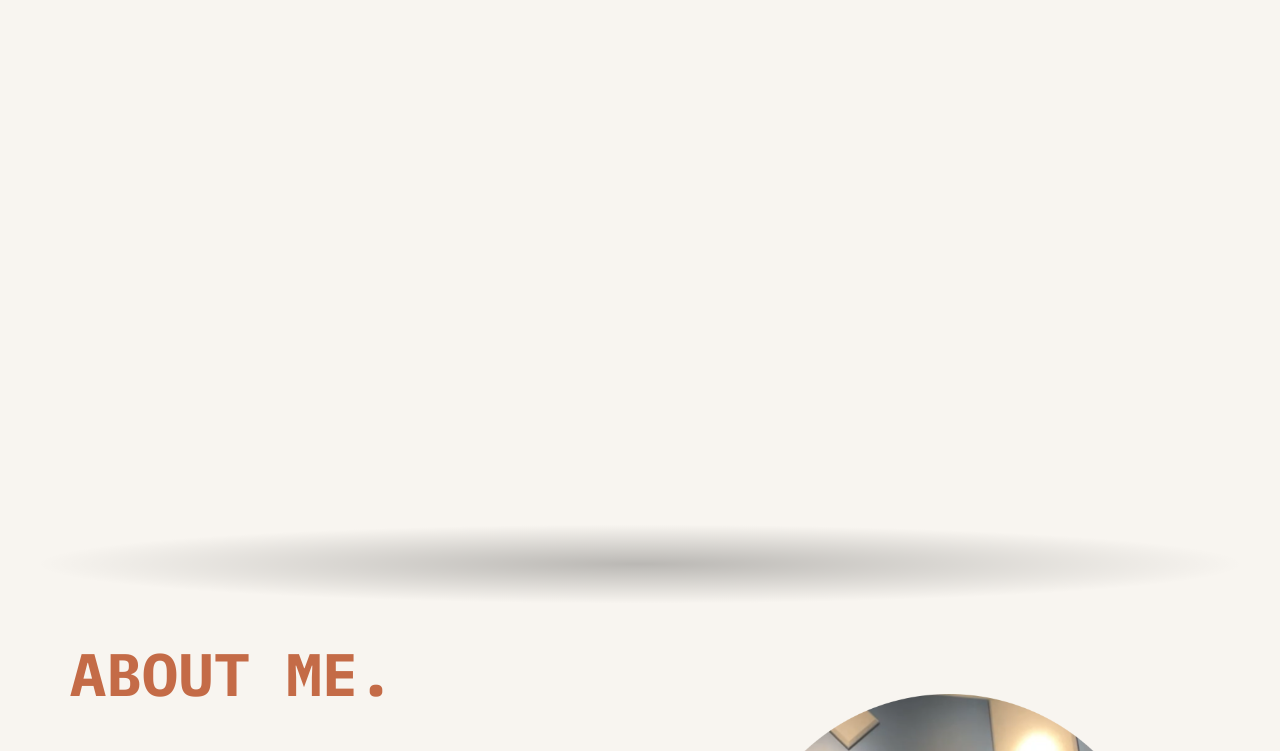
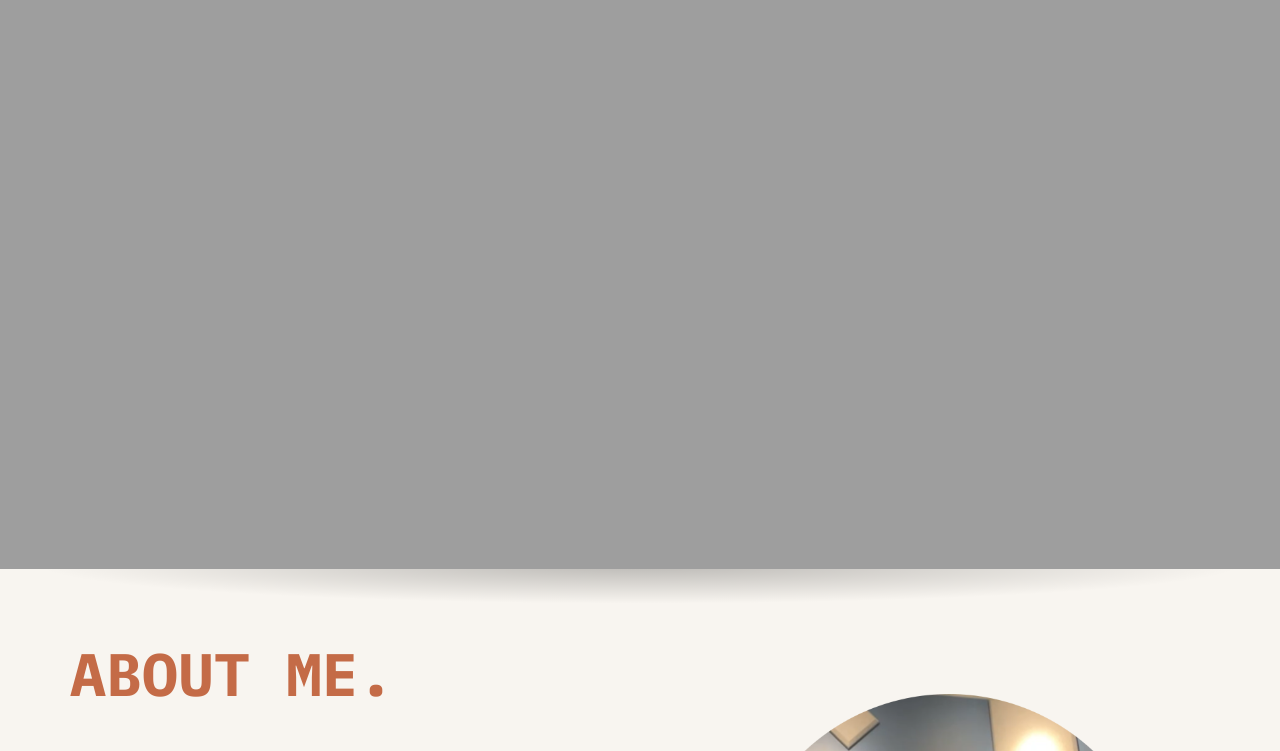
Before and after one commit to oberleaidan18/louie-mercury, a plain HTML site: page index.html in a window 1280 px wide. Shown: the part 127-878 px from the top of the page. Drawn offline with Linux system fonts and the light colour scheme; the site is published under a folder, as on GitHub Pages, so addresses that start at the root find nothing.

Commit message:
styles.css

```diff
--- a/css/styles.css
+++ b/css/styles.css
@@ -43,7 +43,7 @@
 
     /*Hero Image*/
     #home {
-        background-image: url(/images/hero-image-cropped.png);
+        background-image: url(../images/hero-image-cropped.png);
         background-repeat: no-repeat;
         background-size: cover;
         background-position: center;
```
